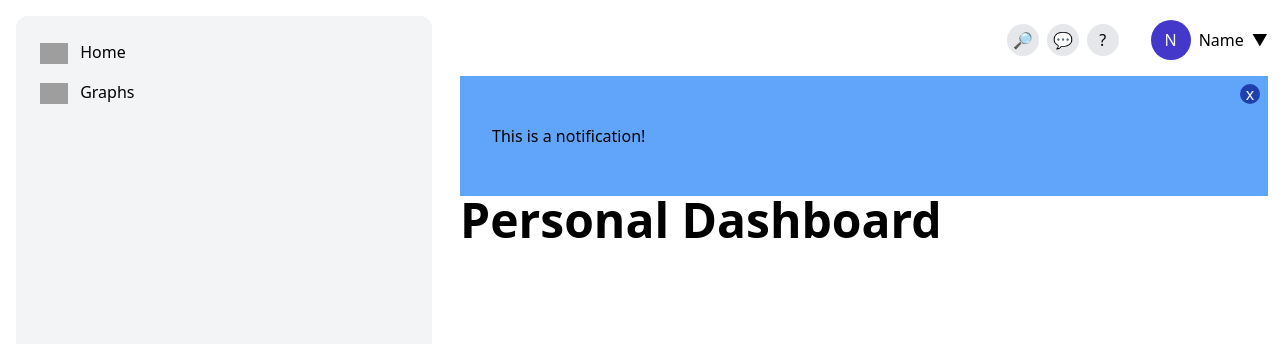
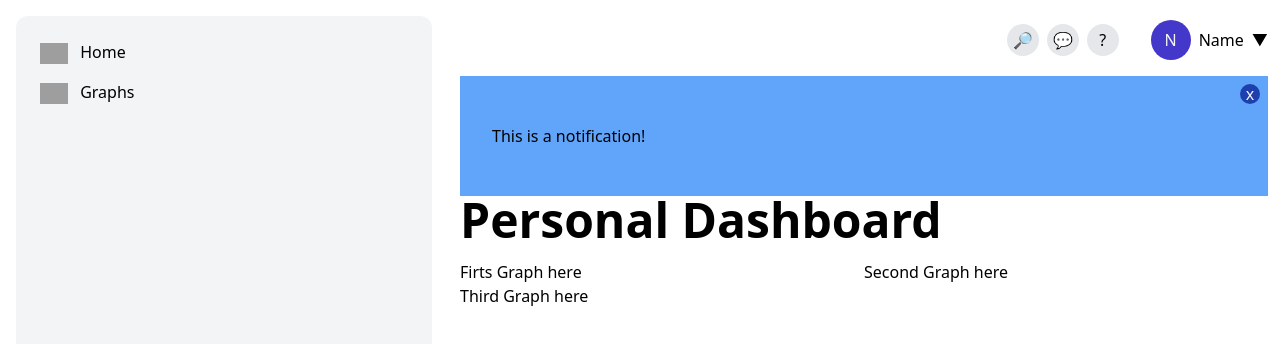
Before and after one commit to parastooveisi/svelte-personal-dashboard, a Svelte app: page / in a window 1280 px wide. Shown: the top 344 px of the page. Built offline with nearby package versions, Linux system fonts and the light colour scheme; grey boxes are pictures that could not be loaded.

Commit message:
Add grid boilerplate

```diff
--- a/src/App.svelte
+++ b/src/App.svelte
@@ -3,6 +3,7 @@
   import NavBar from "./components/NavBar.svelte";
   import TopNav from "./components/TopNav.svelte";
   import TopNotification from "./components/TopNotification.svelte";
+  import Graphs from "./components/Graphs.svelte";
   let items = ["Home", "Graphs"];
   let activeItems = "Home";
   const tabChange = (e) => {
@@ -20,6 +21,7 @@
   <main role="main" class="w-full h-full flex-grow pt-1 px-3">
     <TopNav />
     <TopNotification />
+
     {#if activeItems === "Home"}
       <h1 class="text-3xl md:text-5xl mb-4 font-extrabold" id="home">
         Personal Dashboard
@@ -29,5 +31,6 @@
         New Tab
       </h1>
     {/if}
+    <Graphs />
   </main>
 </div>
--- /dev/null
+++ b/src/components/Graphs.svelte
@@ -0,0 +1,6 @@
+<div class="grid grid-cols-2">
+  <div>Firts Graph here</div>
+  <div>Second Graph here</div>
+  <div class="col-span-1">Third Graph here</div>
+  <div />
+</div>
```
